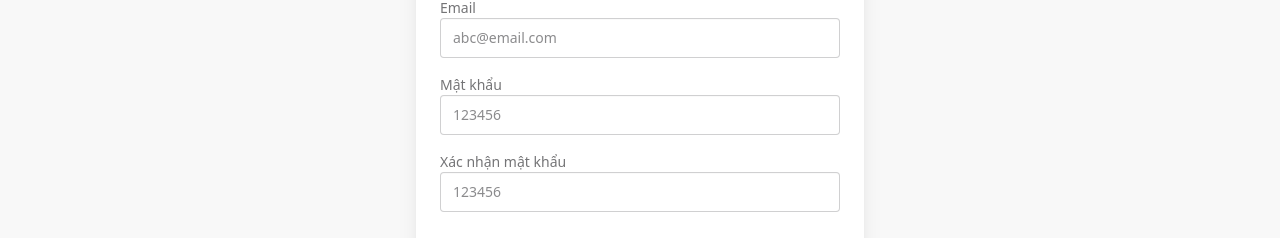
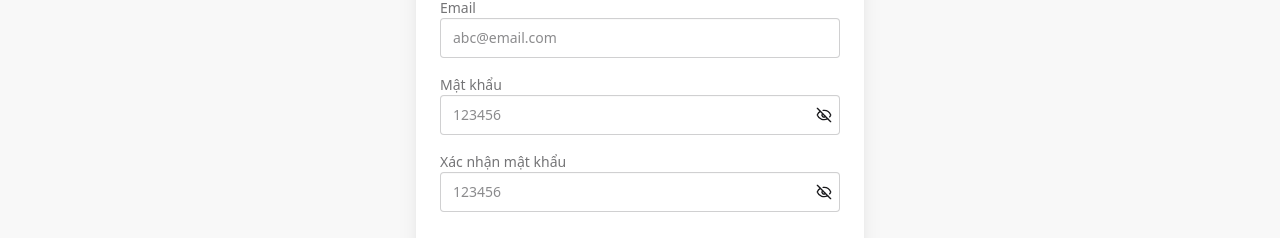
Before and after one commit to ChatRealTime/chat_real_time_fe, a React (Vite) app: page /sign-up in a window 1280 px wide. Shown: the part 346-584 px from the top of the page. Built offline with nearby package versions, Linux system fonts and the light colour scheme; the HTML template or start-up script is replaced by a standard one.

Commit message:
feat: call api signup

```diff
--- a/src/components/auth/sign-up.tsx
+++ b/src/components/auth/sign-up.tsx
@@ -1,25 +1,43 @@
-import { useState } from "react";
 import { Link, useNavigate } from "react-router-dom";
 import { apiInstance } from "../../utils/api.config";
+import { useForm } from "react-hook-form";
+import { zodResolver } from "@hookform/resolvers/zod";
+import {
+  RegisterBody,
+  RegisterBodyType,
+  RegisterResponseType,
+} from "../../types/auth.types";
+import toast from "react-hot-toast";
+import { handleErrorApi } from "../../utils/utils";
+import { useState } from "react";
+import { Eye, EyeOff } from "lucide-react";
 
 export default function SignUp() {
-  const [fullName, setFullName] = useState("");
-  const [email, setEmail] = useState("");
-  const [password, setPassword] = useState("");
-  const [confirmPassword, setConfirmPassword] = useState("");
+  const [showPassword, setShowPassword] = useState(false);
+  const [showConfirmPassword, setShowConfirmPassword] = useState(false);
+  const navigate = useNavigate();
+  const form = useForm<RegisterBodyType>({
+    resolver: zodResolver(RegisterBody),
+    defaultValues: {
+      email: "",
+      fullname: "",
+      password: "",
+      confirmPassword: "",
+    },
+  });
 
-  const navigate = useNavigate();
-
-  const handleRegister = async () => {
+  const handleRegister = async (body: RegisterBodyType) => {
     try {
-      await apiInstance.post("/auth/signup", {
-        fullName,
-        email,
-        password,
+      const res: RegisterResponseType = await apiInstance.post("/auth/signup", {
+        email: body.email,
+        password: body.password,
+        fullname: body.fullname,
+        confirmPassword: body.confirmPassword,
       });
+      toast.success(res.message);
       navigate("/login");
     } catch (error) {
-      console.log("Lỗi đăng ký:", error);
+      handleErrorApi({ error, setError: form.setError });
     }
   };
 
@@ -34,61 +52,107 @@ export default function SignUp() {
             Vui lòng điền các thông tin bên dưới để bắt đầu
           </p>
 
-          <form onSubmit={handleRegister}>
+          <form
+            onSubmit={form.handleSubmit(handleRegister, (errors) => {
+              console.warn(errors);
+            })}
+          >
             <div className="form-control w-full mb-4">
-              <label className="label">
+              <label className="label" htmlFor="fullname">
                 <span className="label-text">Tên hiển thị</span>
               </label>
               <input
+                id="fullname"
+                {...form.register("fullname")}
                 type="text"
                 placeholder="John Doe"
                 className="input input-bordered w-full"
                 required
-                value={fullName}
-                onChange={(e) => setFullName(e.target.value)}
               />
             </div>
+            {form.formState.errors.fullname && (
+              <p className="text-red-500 text-sm mt-1">
+                {form.formState.errors.fullname.message}
+              </p>
+            )}
 
             <div className="form-control w-full mb-4">
-              <label className="label">
+              <label className="label" htmlFor="email">
                 <span className="label-text">Email</span>
               </label>
               <input
+                id="email"
+                {...form.register("email")}
                 type="email"
                 placeholder="abc@email.com"
                 className="input input-bordered w-full"
                 required
-                value={email}
-                onChange={(e) => setEmail(e.target.value)}
               />
             </div>
+            {form.formState.errors.email && (
+              <p className="text-red-500 text-sm mt-1">
+                {form.formState.errors.email.message}
+              </p>
+            )}
 
             <div className="form-control w-full mb-4">
-              <label className="label">
+              <label className="label" htmlFor="password">
                 <span className="label-text">Mật khẩu</span>
               </label>
+              <div className="relative">
                 <input
-                type="password"
+                  id="password"
+                  type={showPassword ? "text" : "password"}
+                  {...form.register("password")}
                   placeholder="123456"
                   className="input input-bordered w-full"
                   required
-                value={password}
-                onChange={(e) => setPassword(e.target.value)}
                 />
+                <button
+                  type="button"
+                  className="absolute inset-y-0 right-0 flex items-center px-2"
+                  onClick={() => setShowPassword(!showPassword)}
+                >
+                  {showPassword ? <Eye size={16} /> : <EyeOff size={16} />}
+                </button>
+              </div>
+              {form.formState.errors.password && (
+                <p className="text-red-500 text-sm mt-1">
+                  {form.formState.errors.password.message}
+                </p>
+              )}
             </div>
 
             <div className="form-control w-full mb-6">
-              <label className="label">
+              <label className="label" htmlFor="confirmPassword">
                 <span className="label-text">Xác nhận mật khẩu</span>
               </label>
+              <div className="relative">
                 <input
-                type="password"
+                  id="confirmPassword"
+                  type={showConfirmPassword ? "text" : "password"}
+                  {...form.register("confirmPassword")}
                   placeholder="123456"
-                className={`input input-bordered w-full`}
+                  className="input input-bordered w-full"
                   required
-                value={confirmPassword}
-                onChange={(e) => setConfirmPassword(e.target.value)}
                 />
+                <button
+                  type="button"
+                  className="absolute inset-y-0 right-0 flex items-center px-2"
+                  onClick={() => setShowConfirmPassword(!showConfirmPassword)}
+                >
+                  {showConfirmPassword ? (
+                    <Eye size={16} />
+                  ) : (
+                    <EyeOff size={16} />
+                  )}
+                </button>
+              </div>
+              {form.formState.errors.confirmPassword && (
+                <p className="text-red-500 text-sm mt-1">
+                  {form.formState.errors.confirmPassword.message}
+                </p>
+              )}
             </div>
 
             <div className="form-control">
@@ -112,7 +176,9 @@ export default function SignUp() {
             </div>
 
             <div className="form-control mt-6">
-              <button className="btn btn-primary w-full">Đăng ký</button>
+              <button className="btn btn-primary w-full" type="submit">
+                Đăng ký
+              </button>
             </div>
           </form>
 
--- a/src/types/auth.types.ts
+++ b/src/types/auth.types.ts
@@ -10,6 +10,7 @@ export type LoginBodyType = z.infer<typeof LoginBody>;
 export const LoginResponse = z.object({
   message: z.string(),
   data: z.object({
+    _id: z.string(),
     email: z.string(),
     fullname: z.string(),
     avatar: z.string().nullable(),
@@ -17,3 +18,34 @@ export const LoginResponse = z.object({
 });
 
 export type LoginResponseType = z.infer<typeof LoginResponse>;
+
+export const RegisterBody = z
+  .object({
+    email: z.string(),
+    password: z.string(),
+    fullname: z.string(),
+    confirmPassword: z.string(),
+  })
+  .superRefine(({ confirmPassword, password }, ctx) => {
+    if (confirmPassword !== password) {
+      ctx.addIssue({
+        code: "custom",
+        message: "Xác nhận mật khẩu không khớp",
+        path: ["confirmPassword"],
+      });
+    }
+  });
+
+export type RegisterBodyType = z.infer<typeof RegisterBody>;
+
+export const RegisterResponse = z.object({
+  message: z.string(),
+  data: z.object({
+    _id: z.string(),
+    email: z.string(),
+    fullname: z.string(),
+    avatar: z.string().nullable(),
+  }),
+});
+
+export type RegisterResponseType = z.infer<typeof RegisterResponse>;
--- a/src/utils/utils.ts
+++ b/src/utils/utils.ts
@@ -12,7 +12,7 @@ export const handleErrorApi = ({
   // check if error in EntityError (422)
   if (error instanceof EntityError && setError) {
     const { payload } = error;
-    console.log("payload", payload);
+    // console.log("payload", payload);
     if (payload.field && payload.message) {
       // Nếu API trả về lỗi theo field (ví dụ: { field: "email", message: "Email không hợp lệ" })
       setError?.(payload.field, { type: "manual", message: payload.message });
```
Lines whose indentation alone changed are shown as unchanged.
